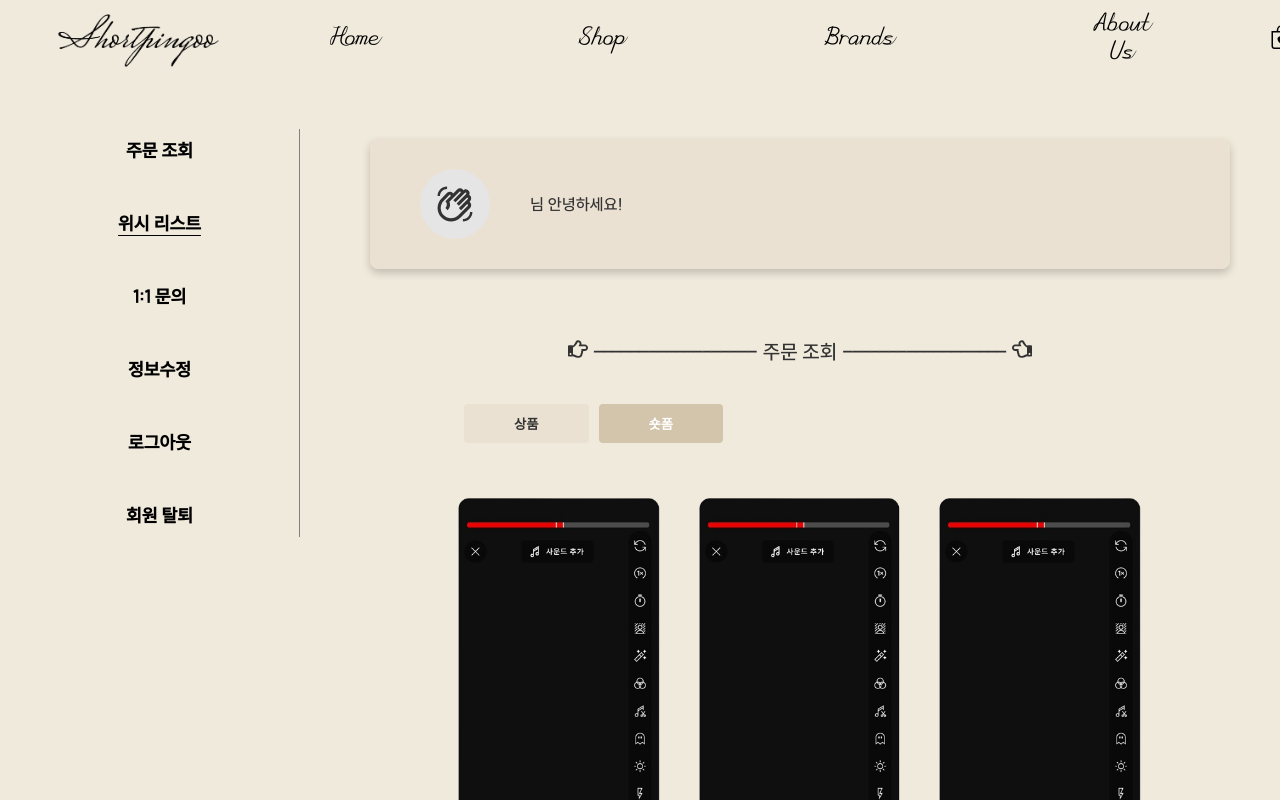
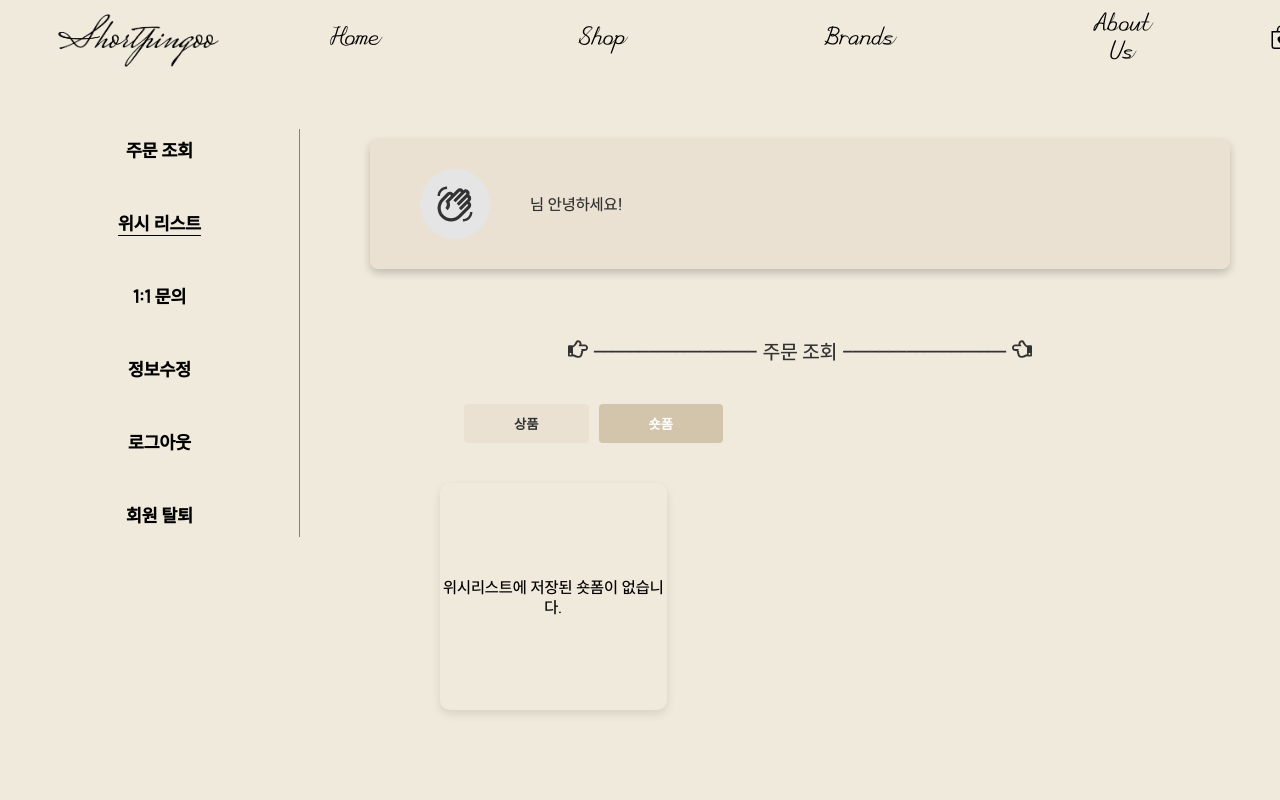
Before and after one commit to SK-Rookies-Final3/FrontEnd, a React (Create React App) app: page /mypages/like in a window 1280 px wide. Both pictures are taken after a click on the button "숏폼". Shown: the top 800 px of the page. Built offline with nearby package versions, Linux system fonts and the light colour scheme.

Commit message:
fix: RF-50 <위시리스트페이지 shorts 연결>

```diff
--- a/src/component/css/Mypage_Like.css
+++ b/src/component/css/Mypage_Like.css
@@ -38,33 +38,50 @@
 
 .product-wish-images img {
     width: 100%;
-    max-width: 200px;
-    height: 150px;
+    max-width: 60%;
+    /* height: 150px; */
     border-radius: 10px;
     transition: all 0.5s ease;
 }
 
 .video-wish-gallery {
-    display: flex;
-    justify-content: center;
+    /* display: grid;
+    grid-template-columns: repeat(3, 1fr);
     flex-wrap: wrap;
-    gap: 10px;
+    gap: 20px;
     margin: auto;
     margin-top: 40px;
-    width: 80%;
+    width: 75%;
+    margin-bottom: 20px; */
+    display: flex;
+    /* flex-direction: column; */
+    align-items: center;
+    /* justify-content: center;  */
+    aspect-ratio: 1 / 1;
+    border-radius: 10px;
+    overflow: hidden;
+    width: 100%;
+    /* height: 300px; */
+    box-shadow: 0px 4px 10px rgba(0, 0, 0, 0.1);
 }
 
 .video-wish-item {
-    flex: 1 1 30%;
-    max-width: 30%;
-    box-sizing: border-box;
+    display: flex;
+    flex-direction: column;
+    align-items: center;
+    justify-content: center;
+    width: 100%;             /* 부모 컨테이너의 가로를 꽉 채움 */
+    aspect-ratio: 1 / 1;     /* 1:1 비율 유지 */
+    border-radius: 10px;
+    overflow: hidden;
+    box-shadow: 0px 4px 10px rgba(0, 0, 0, 0.1);
 }
 
 .video-wish-item img {
-    width: 100%;
-    height: auto;
-    border-radius: 20px;
-    transition: all 0.5s ease;
+    width: 100%;             /* 컨테이너의 가로를 꽉 채움 */
+    height: 100%;            /* 컨테이너의 높이를 꽉 채움 */
+    object-fit: contain;       /* 비율을 유지하며 컨테이너를 꽉 채움 */
+    transition: all 0.3s ease;
     cursor: pointer;
 }
 
@@ -73,17 +90,17 @@
     flex-direction: column;
     align-items: center;
     justify-content: center;
-    aspect-ratio: 1 / 1;
     border-radius: 10px;
     overflow: hidden;
     width: 100%;
-    height: 300px;
+    aspect-ratio: 1 / 1; /* 1:1 비율 유지 */
     box-shadow: 0px 4px 10px rgba(0, 0, 0, 0.1);
 }
+
 .product-item img {
     width: 100%;
-    height: 200px;
-    object-fit: contain;
+    height: 100%;
+    object-fit: contain; /* 컨테이너를 꽉 채우되 비율을 유지 */
     transition: all 0.3s ease;
 }
 
--- a/src/component/mypages/Mypage_Like.js
+++ b/src/component/mypages/Mypage_Like.js
@@ -58,6 +58,7 @@ function LikeContainer() {
     const [Id, setId] = useState('');
     const [activeTab, setActiveTab] = useState("상품");
     const [wishlistProducts, setWishlistProducts] = useState([]);
+    const [likedShorts, setLikedShorts] = useState([]);
     const navigate = useNavigate();
     const [showModal, setShowModal] = useState(false);
     const [videoSrc, setVideoSrc] = useState('');
@@ -100,6 +101,52 @@ function LikeContainer() {
                 });
         }
     }, []);
+
+    useEffect(() => {
+        const fetchLikedShorts = async () => {
+            const accessToken = sessionStorage.getItem("accessToken");
+
+            if (!accessToken) {
+                console.error("Access token is missing.");
+                return;
+            }
+
+            try {
+                const response = await axios.get(
+                    `${process.env.REACT_APP_API_BASE_URL_APIgateway}/api/wishlist/shorts`,
+                    {
+                        headers: {
+                            Authorization: accessToken,
+                            "Content-Type": "application/json",
+                        },
+                    }
+                );
+
+                console.log("Response Data:", response.data);
+
+                const likedShortsData = response.data.map((item) => ({
+                    id: item.id,
+                    shortsCode: item.shortsCode,
+                    thumbnailUrl: item.shortsThumbnail,
+                    shortsUrl: item.shortsUrl,
+                }));
+
+                setLikedShorts(likedShortsData);
+            } catch (error) {
+                console.error("Error fetching liked shorts:", error);
+            }
+        };
+
+        fetchLikedShorts();
+    }, []);
+
+    const convertToEmbedUrl = (url) => {
+        const match = url.match(/(?:\?v=|\/shorts\/)([a-zA-Z0-9_-]{11})/);
+        if (match && match[1]) {
+            return `https://www.youtube.com/embed/${match[1]}`;
+        }
+        return url;
+    };
 
     const handleVideoClick = (url) => {
         setVideoSrc(url);
@@ -189,6 +236,10 @@ function LikeContainer() {
         });
     };
 
+    const handleProductClick = (productCode) => {
+        navigate(`/pages/shop/detail/${productCode}`); // 상세 페이지 이동
+    };
+
     return (
         <div className="order-container">
             <Sidebar handleDeleteAccount={handleDeleteAccount} handleLogout={handleLogout} />
@@ -219,19 +270,27 @@ function LikeContainer() {
                     <div className="product-wish-images">
                         {wishlistProducts.map((product, index) => (
                             <div key={index} className="product-item">
-                                <img src={product.productImage} alt={`Product ${product.productCode}`} />
+                                <img src={product.productImage} alt={`Product ${product.productCode}`} onClick={() => handleProductClick(product.productCode)} style={{ cursor: 'pointer' }} />
                                 <p>{product.productName}</p>
                             </div>
                         ))}
                     </div>
                 ) : (
-                    <div className="short-wish-content">
+                    <div className="product-wish-images">
                         <div className="video-wish-gallery">
-                            {[1, 2, 3, 4, 5, 6].map((video, index) => (
-                                <div key={index} className="video-wish-item" onClick={() => handleVideoClick('https://www.youtube.com/embed/khHcpvsUdK8')}>
-                                    <img src={short} alt={`Reel ${index + 1}`} />
+                            {likedShorts.length > 0 ? (
+                                likedShorts.map((short, index) => (
+                                    <div
+                                        key={short.id}
+                                        className="video-wish-item"
+                                        onClick={() => handleVideoClick(convertToEmbedUrl(short.shortsUrl))}
+                                    >
+                                        <img src={short.thumbnailUrl} alt={`Short ${index + 1}`} />
                                     </div>
-                            ))}
+                                ))
+                            ) : (
+                                <p>위시리스트에 저장된 숏폼이 없습니다.</p>
+                            )}
                         </div>
                         <ShortModal showModal={showModal} videoSrc={videoSrc} onClose={handleCloseModal} />
                     </div>
```
Lines whose indentation alone changed are shown as unchanged.
